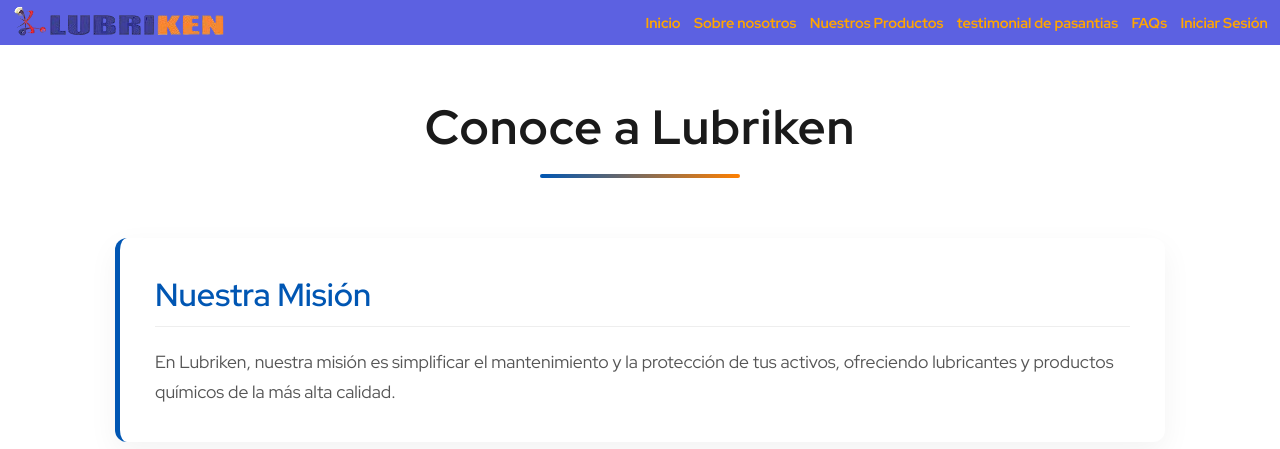
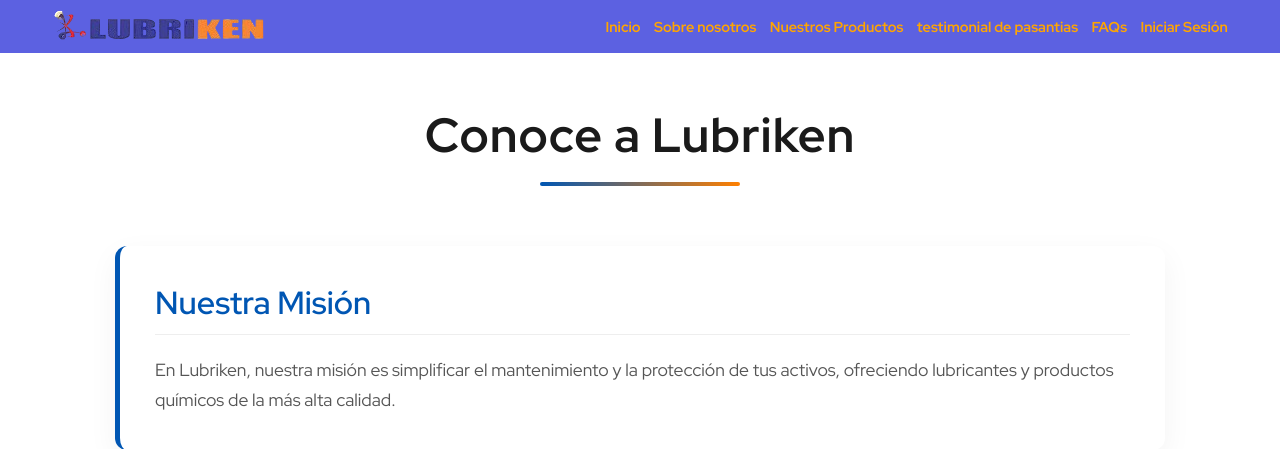
Before and after one commit to JonathanECH/loginPooMejorado, a PHP site: page /views/dashboard.php in a window 1280 px wide. Shown: the top 449 px of the page. Run offline with PHP 8.4, Linux system fonts and the light colour scheme; style sheets or scripts are compiled from the project's sources; some web fonts are replaced.

Commit message:
arreglos menores con el header

```diff
--- a/src/styles/css/userMenuHeader.css
+++ b/src/styles/css/userMenuHeader.css
@@ -1,3 +1,4 @@
+@charset "UTF-8";
 :root {
   --primary-color: orange;
   --secondary-color: #3d4295;
@@ -135,6 +136,32 @@ header .desktop-menu ul li:hover {
     opacity: 0.7;
   }
 }
+@media (width >= 680px) {
+  header {
+    /* Asegúrate de quitar justify-content: space-between; de aquí si existe en tu versión de 680px */
+    width: 100%;
+    /* Añade el estilo para el nuevo wrapper en estas vistas */
+    /* Quita los padding de header si los moviste al wrapper */
+    padding: 0;
+  }
+  header #desktop-navbar {
+    display: -webkit-box;
+    display: -ms-flexbox;
+    display: flex;
+    -webkit-box-align: center;
+        -ms-flex-align: center;
+            align-items: center; /* Alineación vertical */
+    -webkit-box-pack: justify;
+        -ms-flex-pack: justify;
+            justify-content: space-between;
+    width: 100%;
+    /* Define el ANCHO MÁXIMO del contenido y céntralo */
+    max-width: 1200px; /* VALOR RECOMENDADO: Puedes ajustarlo (ej. 1000px, 1400px) */
+    margin: 0 auto; /* Centra el contenedor interno */
+    /* Mueve el padding aquí para que solo se aplique dentro del max-width */
+    padding: 0.25rem 0.5rem;
+  }
+}
 @media (680px <= width < 800px) {
   header {
     position: sticky;
@@ -153,7 +180,7 @@ header .desktop-menu ul li:hover {
     display: none;
     opacity: 0.7;
   }
-  header .desktop-menu ul {
+  header #desktop-navbar .desktop-menu ul {
     -webkit-box-align: center;
         -ms-flex-align: center;
             align-items: center;
@@ -163,7 +190,7 @@ header .desktop-menu ul li:hover {
             flex-flow: row nowrap;
     gap: 3px;
   }
-  header .desktop-menu ul li {
+  header #desktop-navbar .desktop-menu ul li {
     -webkit-box-align: center;
         -ms-flex-align: center;
             align-items: center;
@@ -191,7 +218,7 @@ header .desktop-menu ul li:hover {
   header #mobile-menu-btn {
     display: none;
   }
-  header .desktop-menu ul {
+  header #desktop-navbar .desktop-menu ul {
     -webkit-box-align: center;
         -ms-flex-align: center;
             align-items: center;
@@ -201,8 +228,8 @@ header .desktop-menu ul li:hover {
             flex-flow: row nowrap;
     gap: 5px;
   }
-  header .desktop-menu ul li {
-    font-size: 0.75rem;
+  header #desktop-navbar .desktop-menu ul li {
+    font-size: 0.72rem;
     -webkit-box-align: center;
         -ms-flex-align: center;
             align-items: center;
@@ -213,7 +240,7 @@ header .desktop-menu ul li:hover {
   }
 }
 @media (width >= 890px) {
-  header .desktop-menu ul li {
+  header #desktop-navbar .desktop-menu ul li {
     font-size: 0.9rem;
     height: 100%;
     padding: 0.1rem 0.2rem;
--- a/src/styles/scss/userMenuHeader.scss
+++ b/src/styles/scss/userMenuHeader.scss
@@ -102,8 +102,32 @@ header {
       border: 1px solid var(--primary-color);
       color: white;
       z-index: 1000;
-      opacity: .7;
+      opacity: 0.7;
     }
+  }
+}
+@media (width >= 680px) {
+  header {
+    /* Asegúrate de quitar justify-content: space-between; de aquí si existe en tu versión de 680px */
+    width: 100%;
+
+    /* Añade el estilo para el nuevo wrapper en estas vistas */
+    #desktop-navbar {
+      display: flex;
+      align-items: center; /* Alineación vertical */
+      justify-content: space-between;
+      width: 100%;
+
+      /* Define el ANCHO MÁXIMO del contenido y céntralo */
+      max-width: 1200px; /* VALOR RECOMENDADO: Puedes ajustarlo (ej. 1000px, 1400px) */
+      margin: 0 auto; /* Centra el contenedor interno */
+
+      /* Mueve el padding aquí para que solo se aplique dentro del max-width */
+      padding: 0.25rem 0.5rem;
+    }
+
+    /* Quita los padding de header si los moviste al wrapper */
+    padding: 0;
   }
 }
 @media (680px <= width < 800px) {
@@ -121,8 +145,9 @@ header {
     }
     #mobile-menu-btn {
       display: none;
-      opacity: .7;
+      opacity: 0.7;
     }
+    #desktop-navbar {
       .desktop-menu {
         ul {
           align-items: center;
@@ -135,6 +160,7 @@ header {
             border: 1px solid transparent;
             border-radius: 5px 5px 0 0;
             font-size: 0.55em;
+          }
         }
       }
     }
@@ -156,16 +182,17 @@ header {
     #mobile-menu-btn {
       display: none;
     }
+    #desktop-navbar {
       .desktop-menu {
         ul {
           align-items: center;
           flex-flow: row nowrap;
           gap: 5px;
           li {
-          font-size: 0.75rem;
+            font-size: 0.72rem;
             align-items: center;
             height: 100%;
-          padding: 0.20rem 0.25rem;
+            padding: 0.2rem 0.25rem;
             border: 1px solid transparent;
             border-radius: 5px 5px 5px 5px;
           }
@@ -173,16 +200,19 @@ header {
       }
     }
   }
+}
 @media (width >= 890px) {
   header {
+    #desktop-navbar {
       .desktop-menu {
         ul {
           li {
             font-size: 0.9rem;
             height: 100%;
-          padding: 0.10rem 0.20rem;
+            padding: 0.1rem 0.2rem;
           }
         }
       }
     }
   }
+}
--- a/src/views/dashboard.php
+++ b/src/views/dashboard.php
@@ -49,6 +49,7 @@ if (isset($_SESSION['update_error'])) {
 
 <body>
   <header id="navigation-bar">
+    <section id="desktop-navbar">
       <img src="../images/lubriken-log-o-type.png" alt="logotype" />
       <nav class="desktop-menu">
         <ul>
@@ -71,6 +72,7 @@ if (isset($_SESSION['update_error'])) {
           <li><a href="./login.php">Iniciar Sesión</a></li>
         </ul>
       </nav>
+    </section>
     <button id="mobile-menu-btn">☰</button>
   </header>
   <main>
```
Lines whose indentation alone changed are shown as unchanged.
